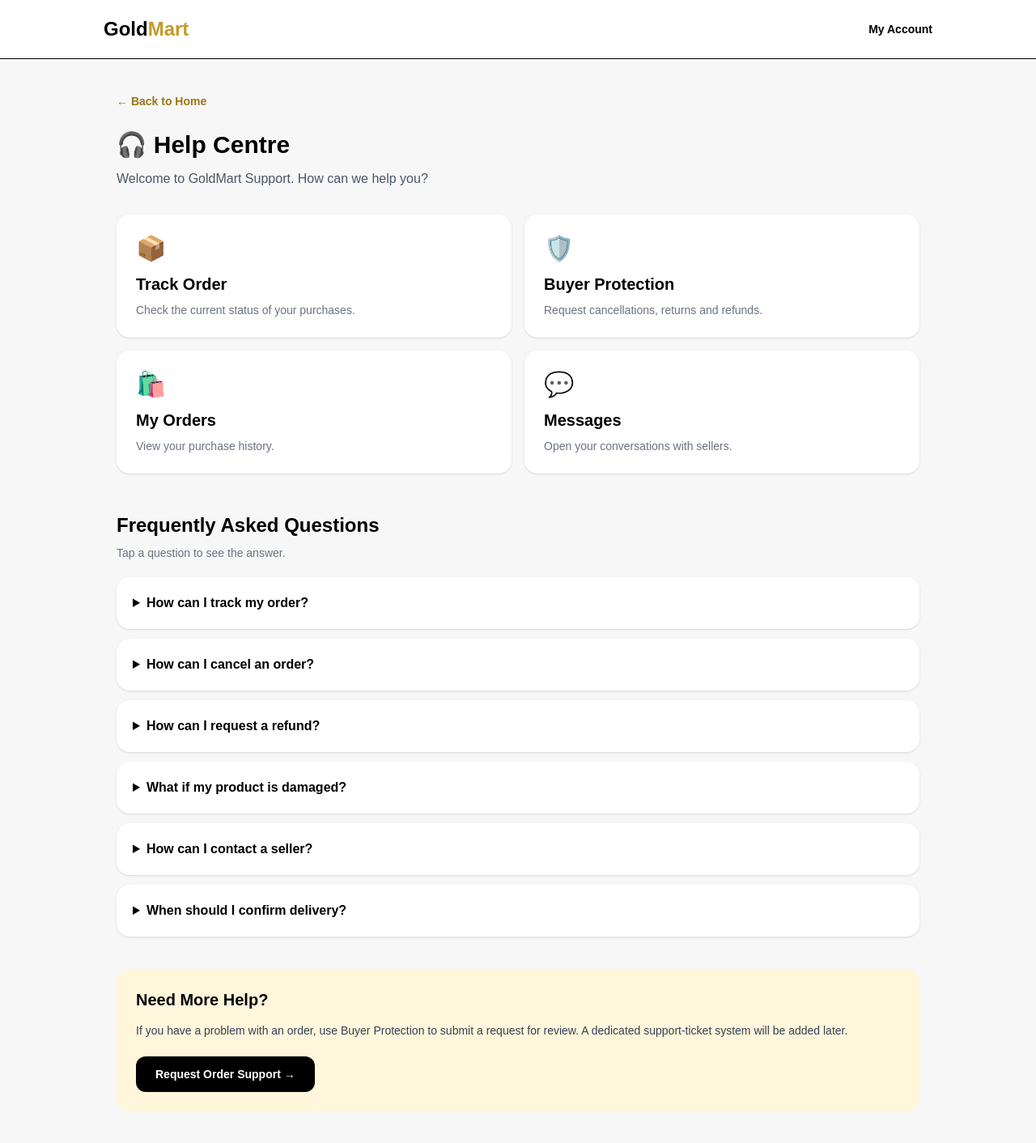
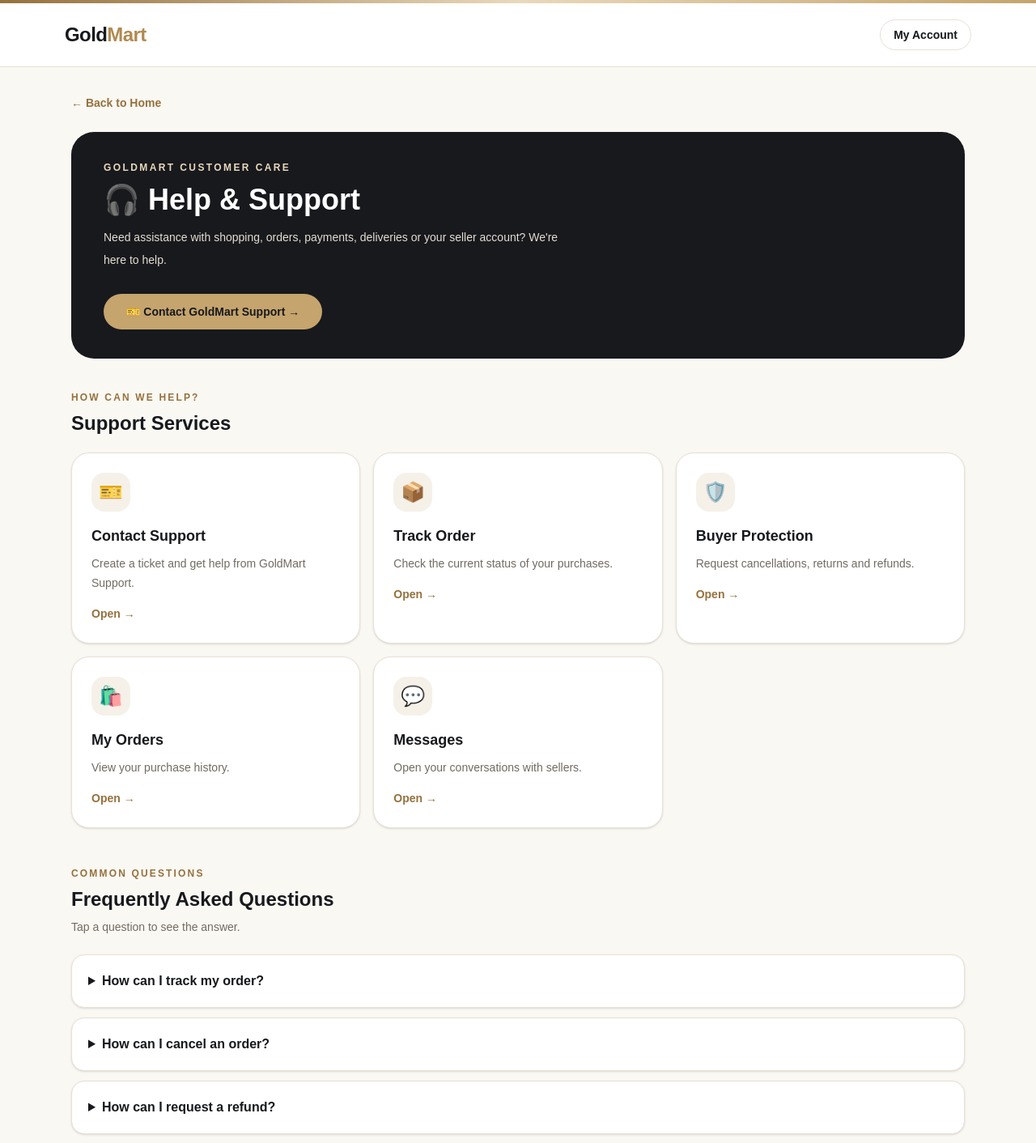
Before and after one commit to oscar1-max/Gold-mart-Ybsr, a Next.js app: page /help in a window 1280 px wide. Shown: the top 1412 px of the page at 81% size. Built offline with nearby package versions, Linux system fonts and the light colour scheme.

Commit message:
Update page.tsx

```diff
--- a/app/help/page.tsx
+++ b/app/help/page.tsx
@@ -32,186 +32,206 @@ const questions = [
     answer:
       "Only confirm delivery after you have actually received and checked your order.",
   },
+  {
+    question: "How can I contact GoldMart Support?",
+    answer:
+      "Select Contact Support to create a private support ticket. You can view your ticket status and send follow-up messages.",
+  },
+];
+
+const quickHelp = [
+  {
+    icon: "🎫",
+    title: "Contact Support",
+    description:
+      "Create a ticket and get help from GoldMart Support.",
+    href: "/support",
+  },
+  {
+    icon: "📦",
+    title: "Track Order",
+    description:
+      "Check the current status of your purchases.",
+    href: "/track-order",
+  },
+  {
+    icon: "🛡️",
+    title: "Buyer Protection",
+    description:
+      "Request cancellations, returns and refunds.",
+    href: "/order-protection",
+  },
+  {
+    icon: "🛍️",
+    title: "My Orders",
+    description:
+      "View your purchase history.",
+    href: "/orders",
+  },
+  {
+    icon: "💬",
+    title: "Messages",
+    description:
+      "Open your conversations with sellers.",
+    href: "/chat",
+  },
 ];
 
 export default function HelpPage() {
   return (
-    <main className="min-h-screen bg-[#f7f7f7] text-black">
+    <main className="min-h-screen bg-[#FAF8F3] pb-16 text-[#17191D]">
+      <div className="h-1 bg-gradient-to-r from-[#96713D] via-[#E9D9BB] to-[#C5A46D]" />
 
-      <header className="border-b bg-white p-5">
-        <div className="mx-auto flex max-w-5xl items-center justify-between">
+      <header className="border-b border-[#E8E1D5] bg-white">
+        <div className="mx-auto flex max-w-6xl items-center justify-between gap-3 px-4 py-5">
           <Link
             href="/"
-            className="text-2xl font-black"
+            className="text-2xl font-black tracking-tight"
           >
             Gold
-            <span className="text-[#C49A29]">
+            <span className="text-[#B08A50]">
               Mart
             </span>
           </Link>
 
           <Link
             href="/account"
-            className="text-sm font-bold"
+            className="rounded-full border border-[#E8E1D5] px-4 py-2 text-sm font-bold transition hover:border-[#C5A46D]"
           >
             My Account
           </Link>
         </div>
       </header>
 
-      <section className="mx-auto max-w-5xl px-4 py-10">
-
+      <div className="mx-auto max-w-6xl px-4 py-8 sm:px-6">
         <Link
           href="/"
-          className="text-sm font-bold text-[#9A7617]"
+          className="text-sm font-bold text-[#96713D] hover:underline"
         >
           ← Back to Home
         </Link>
 
-        <h1 className="mt-6 text-3xl font-black">
-          🎧 Help Centre
-        </h1>
+        {/* HELP CENTRE HERO */}
 
-        <p className="mt-3 text-gray-600">
-          Welcome to GoldMart Support.
-          How can we help you?
-        </p>
+        <section className="mt-6 overflow-hidden rounded-[28px] bg-[#17191D] px-6 py-9 text-white sm:px-10">
+          <p className="text-xs font-bold uppercase tracking-[0.2em] text-[#E9D9BB]">
+            GoldMart Customer Care
+          </p>
+
+          <h1 className="mt-3 text-3xl font-black sm:text-4xl">
+            🎧 Help & Support
+          </h1>
+
+          <p className="mt-3 max-w-xl text-sm leading-7 text-[#E5DDD1]">
+            Need assistance with shopping, orders,
+            payments, deliveries or your seller account?
+            We're here to help.
+          </p>
+
+          <Link
+            href="/support"
+            className="mt-7 inline-flex items-center justify-center rounded-full bg-[#C5A46D] px-7 py-3 text-sm font-extrabold text-[#17191D] transition hover:bg-[#E9D9BB]"
+          >
+            🎫 Contact GoldMart Support →
+          </Link>
+        </section>
 
         {/* QUICK HELP */}
 
-        <div className="mt-8 grid grid-cols-1 gap-4 sm:grid-cols-2">
+        <section className="mt-10">
+          <p className="text-xs font-bold uppercase tracking-[0.18em] text-[#96713D]">
+            How can we help?
+          </p>
 
-          <Link
-            href="/track-order"
-            className="rounded-2xl bg-white p-6 shadow-sm transition hover:shadow-md"
-          >
-            <div className="text-3xl">
-              📦
-            </div>
+          <h2 className="mt-2 text-2xl font-black">
+            Support Services
+          </h2>
 
-            <h2 className="mt-3 text-xl font-black">
-              Track Order
-            </h2>
+          <div className="mt-5 grid gap-4 sm:grid-cols-2 lg:grid-cols-3">
+            {quickHelp.map((item) => (
+              <Link
+                key={item.href}
+                href={item.href}
+                className="group rounded-[22px] border border-[#E8E1D5] bg-white p-6 shadow-sm transition hover:-translate-y-0.5 hover:border-[#C5A46D] hover:shadow-md"
+              >
+                <span className="flex h-12 w-12 items-center justify-center rounded-2xl bg-[#F5F1E9] text-2xl">
+                  {item.icon}
+                </span>
 
-            <p className="mt-2 text-sm text-gray-500">
-              Check the current status
-              of your purchases.
-            </p>
-          </Link>
+                <h3 className="mt-4 text-lg font-black">
+                  {item.title}
+                </h3>
 
-          <Link
-            href="/order-protection"
-            className="rounded-2xl bg-white p-6 shadow-sm transition hover:shadow-md"
-          >
-            <div className="text-3xl">
-              🛡️
-            </div>
+                <p className="mt-2 text-sm leading-6 text-[#716B62]">
+                  {item.description}
+                </p>
 
-            <h2 className="mt-3 text-xl font-black">
-              Buyer Protection
-            </h2>
+                <span className="mt-4 inline-block text-sm font-bold text-[#96713D]">
+                  Open →
+                </span>
+              </Link>
+            ))}
+          </div>
+        </section>
 
-            <p className="mt-2 text-sm text-gray-500">
-              Request cancellations,
-              returns and refunds.
-            </p>
-          </Link>
-
-          <Link
-            href="/orders"
-            className="rounded-2xl bg-white p-6 shadow-sm transition hover:shadow-md"
-          >
-            <div className="text-3xl">
-              🛍️
-            </div>
-
-            <h2 className="mt-3 text-xl font-black">
-              My Orders
-            </h2>
-
-            <p className="mt-2 text-sm text-gray-500">
-              View your purchase history.
-            </p>
-          </Link>
-
-          <Link
-            href="/chat"
-            className="rounded-2xl bg-white p-6 shadow-sm transition hover:shadow-md"
-          >
-            <div className="text-3xl">
-              💬
-            </div>
-
-            <h2 className="mt-3 text-xl font-black">
-              Messages
-            </h2>
-
-            <p className="mt-2 text-sm text-gray-500">
-              Open your conversations
-              with sellers.
-            </p>
-          </Link>
-
-        </div>
-
-        {/* FREQUENTLY ASKED QUESTIONS */}
+        {/* FAQ */}
 
         <section className="mt-12">
+          <p className="text-xs font-bold uppercase tracking-[0.18em] text-[#96713D]">
+            Common Questions
+          </p>
 
-          <h2 className="text-2xl font-black">
+          <h2 className="mt-2 text-2xl font-black">
             Frequently Asked Questions
           </h2>
 
-          <p className="mt-2 text-sm text-gray-500">
+          <p className="mt-2 text-sm text-[#716B62]">
             Tap a question to see the answer.
           </p>
 
-          <div className="mt-5 space-y-3">
-
+          <div className="mt-6 space-y-3">
             {questions.map((item) => (
               <details
                 key={item.question}
-                className="rounded-2xl bg-white p-5 shadow-sm"
+                className="group rounded-2xl border border-[#E8E1D5] bg-white p-5 shadow-sm"
               >
                 <summary className="cursor-pointer font-bold">
                   {item.question}
                 </summary>
 
-                <p className="mt-4 text-sm leading-6 text-gray-600">
+                <p className="mt-4 text-sm leading-7 text-[#716B62]">
                   {item.answer}
                 </p>
               </details>
             ))}
-
           </div>
         </section>
 
-        {/* SUPPORT INFORMATION */}
+        {/* CONTACT SUPPORT */}
 
-        <section className="mt-10 rounded-2xl bg-[#FFF6DB] p-6">
+        <section className="mt-12 rounded-[26px] bg-[#17191D] p-7 text-white sm:p-10">
+          <p className="text-xs font-bold uppercase tracking-[0.18em] text-[#E9D9BB]">
+            Need More Assistance?
+          </p>
 
-          <h2 className="text-xl font-black">
-            Need More Help?
+          <h2 className="mt-3 text-2xl font-black">
+            We're Here to Help
           </h2>
 
-          <p className="mt-3 text-sm leading-6 text-gray-700">
-            If you have a problem with an order,
-            use Buyer Protection to submit a
-            request for review. A dedicated
-            support-ticket system will be added
-            later.
+          <p className="mt-3 max-w-xl text-sm leading-7 text-[#E5DDD1]">
+            Can't find the answer you're looking for?
+            Create a private support ticket, track its
+            progress and communicate with GoldMart Support.
           </p>
 
           <Link
-            href="/order-protection"
-            className="mt-5 inline-block rounded-xl bg-black px-6 py-3 text-sm font-bold text-white"
+            href="/support"
+            className="mt-6 inline-flex rounded-full bg-[#C5A46D] px-7 py-3 text-sm font-bold text-[#17191D] transition hover:bg-[#E9D9BB]"
           >
-            Request Order Support →
+            Open Support Ticket →
           </Link>
-
         </section>
-
-      </section>
+      </div>
     </main>
   );
 }
```
